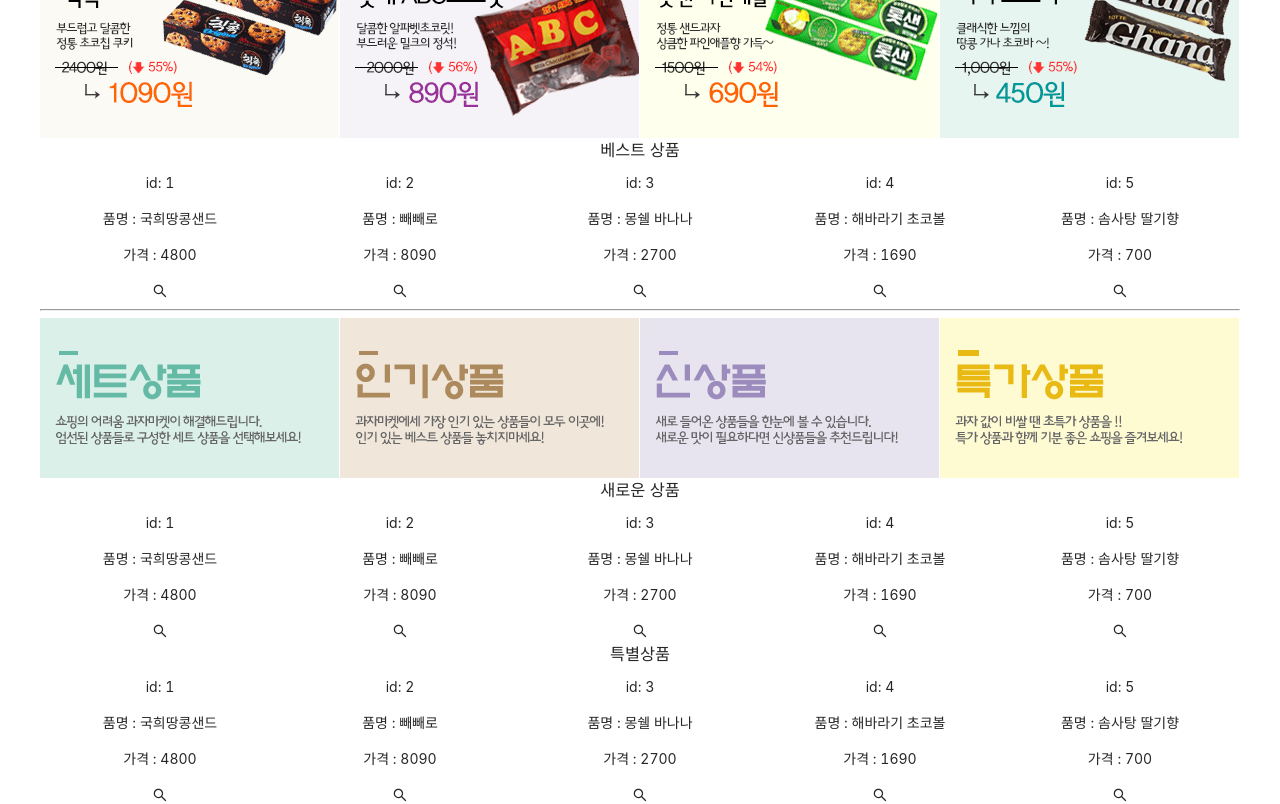
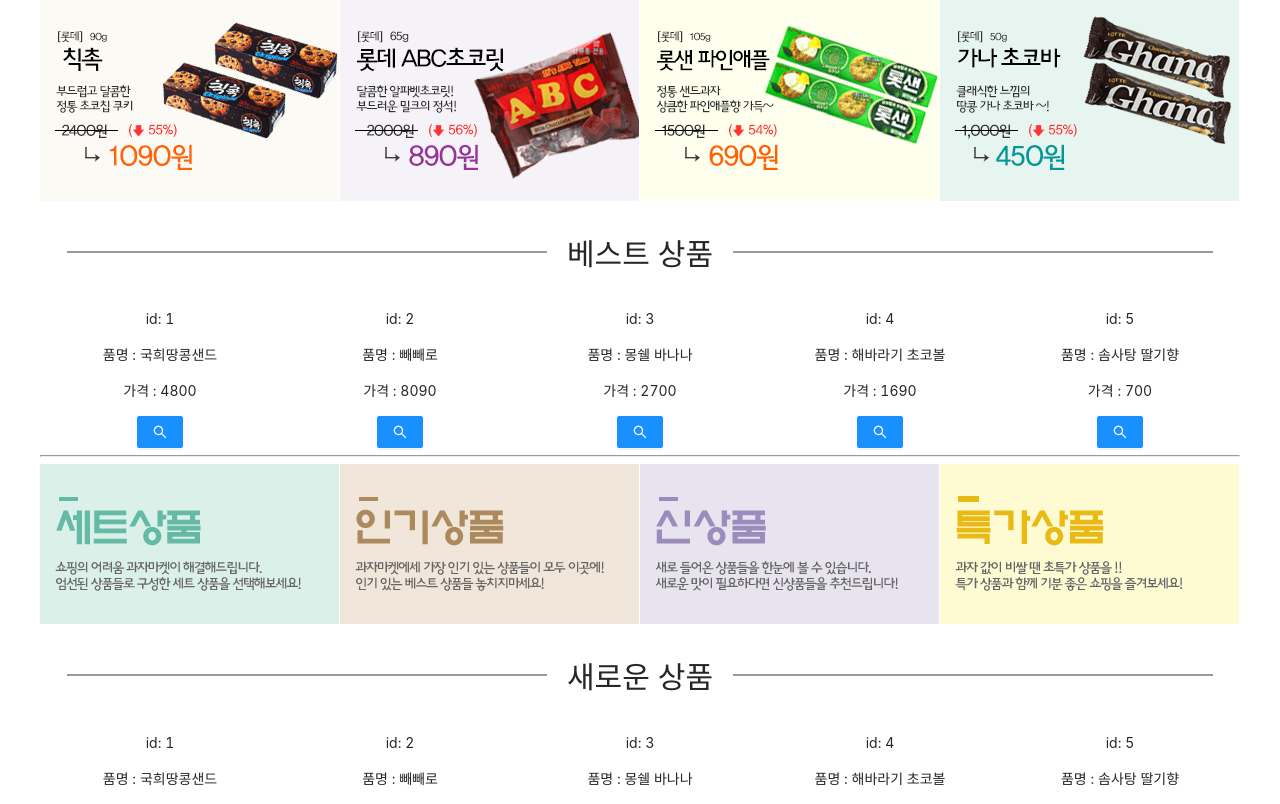
Before and after one commit to smilejakdu/snack_market_clone, a React (Create React App) app: page / in a window 1280 px wide. Shown: the part 1000-1804 px from the top of the page. Built offline with nearby package versions, Linux system fonts and the light colour scheme.

Commit message:
narin/component_MainContainer

```diff
--- a/src/App.js
+++ b/src/App.js
@@ -1,5 +1,5 @@
 import React from "react";
-import MainContainer from './MainContainer';
+import MainContainer from './components/MainContainer';
 function App() {
   return (
     <div>
--- a/src/MainContainer.js
+++ b/src/components/MainContainer.js
@@ -1,17 +1,18 @@
-import React from 'react';
-import { Row, Carousel, Col } from 'antd';
+import React, { useState } from 'react';
+import { Row, Carousel, Col, Modal, Button } from 'antd';
 import 'antd/dist/antd.css';
+import './common.css';
 import { SearchOutlined } from '@ant-design/icons';
-import mainsmall1 from './img/mainsmall1.gif';
-import mainsmall2 from './img/mainsmall2.gif';
-import jj1 from './img/jj1.gif';
-import jj2 from './img/jj2.gif';
-import jj3 from './img/jj3.gif';
-import jj4 from './img/jj4.gif';
-import bb1 from './img/bb1.gif';
-import bb2 from './img/bb2.gif';
-import bb3 from './img/bb3.gif';
-import bb4 from './img/bb4.gif';
+import mainsmall1 from '../img/mainsmall1.gif';
+import mainsmall2 from '../img/mainsmall2.gif';
+import jj1 from '../img/jj1.gif';
+import jj2 from '../img/jj2.gif';
+import jj3 from '../img/jj3.gif';
+import jj4 from '../img/jj4.gif';
+import bb1 from '../img/bb1.gif';
+import bb2 from '../img/bb2.gif';
+import bb3 from '../img/bb3.gif';
+import bb4 from '../img/bb4.gif';
 
 const MainContainer = () => {
 
@@ -33,7 +34,7 @@
     background: '#364d79',
   };
 
-
+  const [visible, setVisible] = useState(false);
 
   // 슬라이드 map함수
   function SnackList({ snackList }) {
@@ -42,10 +43,21 @@
         <p>id: {snackList.id}</p>
         <p>품명 : {snackList.title}</p>
         <p>가격 : {snackList.price}</p>
-        {/* <button onClick={alert('click')}> */}
+        <Button type="primary" onClick={() => setVisible(true)}>
           <SearchOutlined  />
-        {/* </button> */}
-
+        </Button>
+        <Modal
+          title={snackList.title}
+          centered
+          visible={visible}
+          onOk={() => setVisible(false)}
+          onCancel={() => setVisible(false)}
+          width={1000}
+        >
+          <p>id: {snackList.id}</p>
+          <p>품명 : {snackList.title}</p>
+          <p>가격 : {snackList.price}</p>
+        </Modal>
       </Col>
     );
   }
@@ -105,7 +117,7 @@
             </Col>
           </Row>
 
-          <h3 style={textAlignCenter}>초특가 할인</h3>
+          <h3 style={textAlignCenter} className="line">초특가 할인</h3>
           <Row justify="space-around">
             {snackLists.map(snackList => (
               <SnackList snackList={snackList} />
@@ -127,7 +139,7 @@
               <img src={jj4} alt="가나 초보다 55%할인" />
             </Col>
           </Row>
-          <h3 style={textAlignCenter}>베스트 상품</h3>
+          <h3 style={textAlignCenter} className="line">베스트 상품</h3>
           <Row justify="space-around">
             {snackLists.map(snackList => (
               <SnackList snackList={snackList} />
@@ -148,13 +160,13 @@
               <img src={bb4} alt="특가상품" />
             </Col>
           </Row>
-          <h3 style={textAlignCenter}>새로운 상품</h3>
+          <h3 style={textAlignCenter} className="line">새로운 상품</h3>
           <Row justify="space-around">
             {snackLists.map(snackList => (
               <SnackList snackList={snackList} />
             ))}
           </Row>
-          <h3 style={textAlignCenter}>특별상품</h3>
+          <h3 style={textAlignCenter} className="line">특별상품</h3>
           <Row justify="space-around">
             {snackLists.map(snackList => (
               <SnackList snackList={snackList} />
--- /dev/null
+++ b/src/components/common.css
@@ -0,0 +1,26 @@
+.line{
+    width: 100%;
+    margin: 0;
+    padding: 0;
+    text-align: center;
+    font-size: 30px;
+    margin: 30px 0;
+}
+.line:after{
+    display: inline-block;
+    margin: 0 0 12px 20px;
+    height: 2px;
+    content: " ";
+    text-shadow: none;
+    background-color: #999;
+    width: 40%;
+}
+.line:before{
+    display: inline-block;
+    margin: 0 20px 12px 0;
+    height: 2px;
+    content: " ";
+    text-shadow: none;
+    background-color: #999;
+    width: 40%;
+}
```
